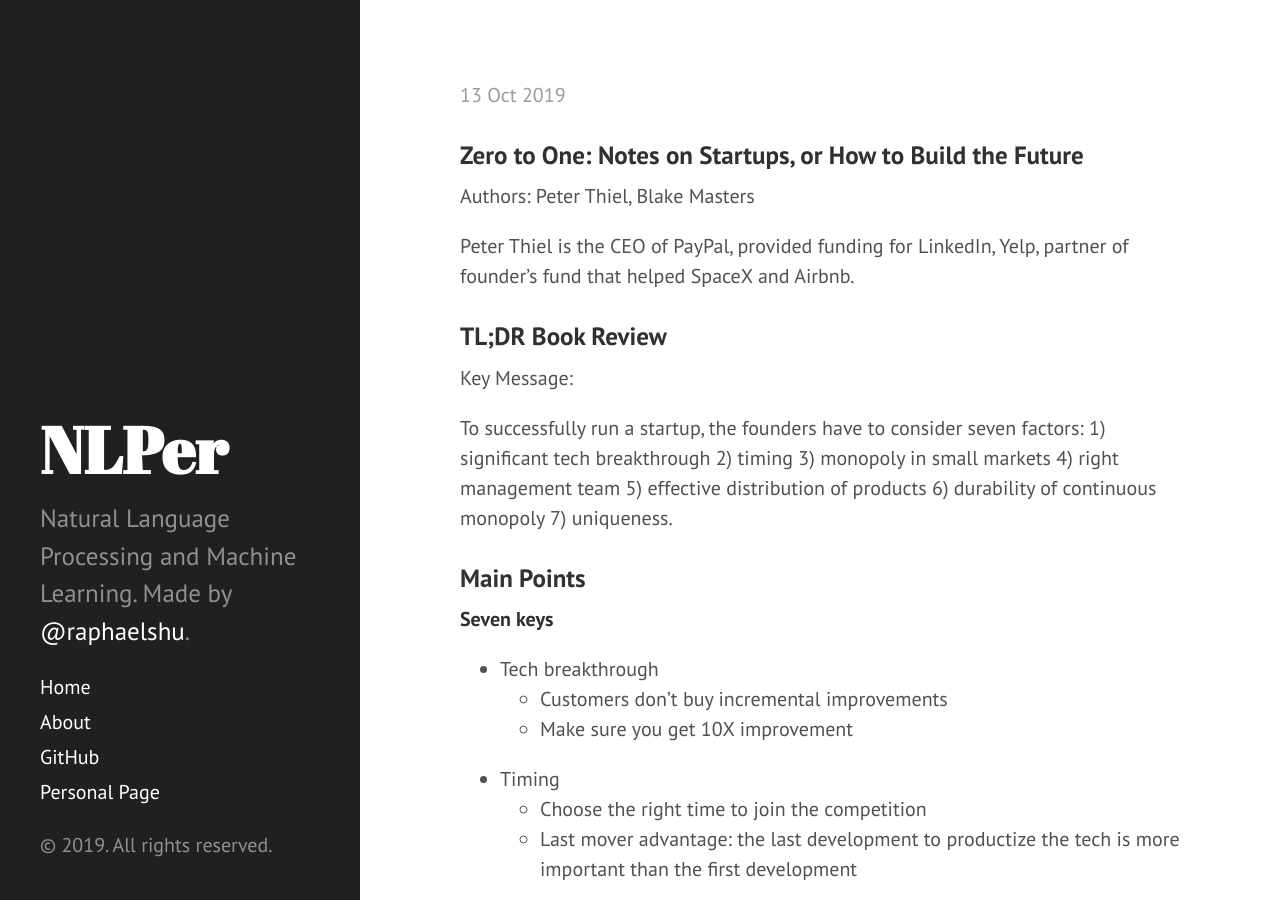
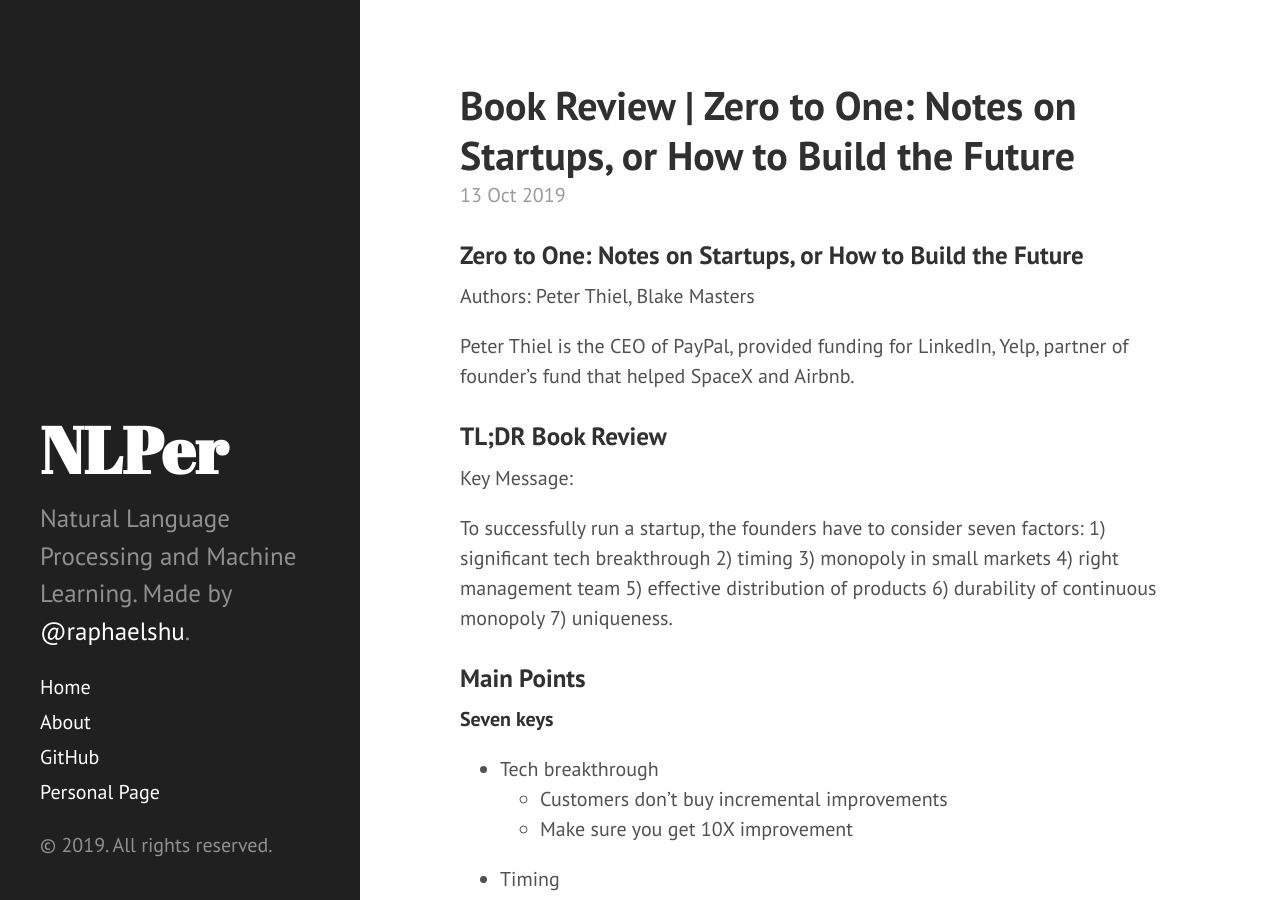
Before and after one commit to zomux/nlper, a Jekyll site: the page built from _posts/2019-10-13-book-review-zero-to-one.md, in a window 1280 px wide and 900 px high. Built offline with Jekyll 4.4.1, drawn with Linux system fonts in a browser that asks for light colours; our own code applies the rules of GitHub Pages for plain Markdown files; comment, search, counter and statistics services are not loaded; some of the changed lines change nothing that is shown.

Commit message:
_posts/2019-10-13-book-review-zero-to-one.md updated from https://stackedit.io/

```diff
--- a/_posts/2019-10-13-book-review-zero-to-one.md
+++ b/_posts/2019-10-13-book-review-zero-to-one.md
@@ -1,6 +1,6 @@
 ---
 layout: post
-title: [Book Review] Zero to One&#58; Notes on Startups, or How to Build the Future
+title: Book Review | Zero to One&#58; Notes on Startups, or How to Build the Future
 ---
 
 ### Zero to One: Notes on Startups, or How to Build the Future
@@ -73,6 +73,6 @@
 - They failed to answer the seven key questions
 - Tesla wins as it has the monopoly
 <!--stackedit_data:
-eyJoaXN0b3J5IjpbLTQ1MTc4MjQyLC0xMzk0NTY1NzA1LC00OT
-Y3Mzc3ODMsLTQ1MTg2NzYyNywtMjU4OTQxMTMzXX0=
+eyJoaXN0b3J5IjpbMTYyODgyMDQ0NCwtMTM5NDU2NTcwNSwtND
+k2NzM3NzgzLC00NTE4Njc2MjcsLTI1ODk0MTEzM119
 -->
```
